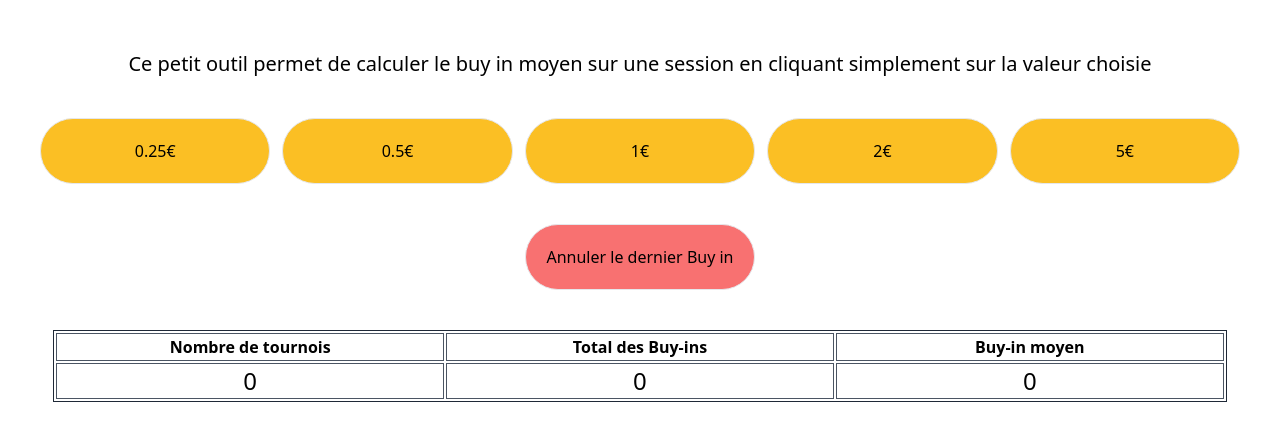
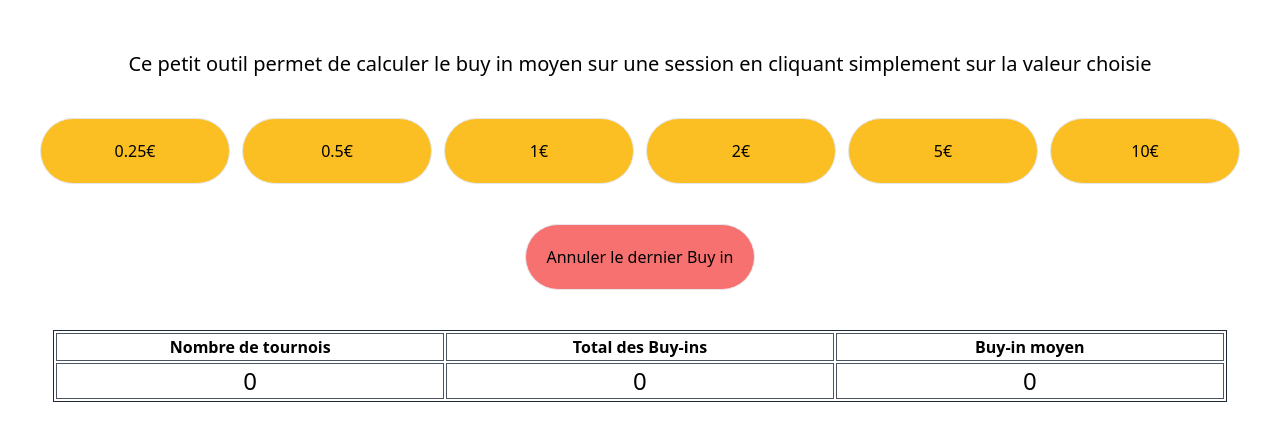
Before and after one commit to florian1881/AverageBuyIN, a plain HTML site: page index.html in a window 1280 px wide. Shown: the part 158-596 px from the top of the page. Drawn offline with nearby package versions, Linux system fonts and the light colour scheme.

Commit message:
10euros added + changement css [button p-5 > py-5

```diff
--- a/index.html
+++ b/index.html
@@ -15,12 +15,13 @@
     <p class="text-xl">Ce petit outil permet de calculer le buy in moyen sur une session en cliquant simplement sur la
         valeur choisie</p>
 
-    <div class="grid grid-cols-5 gap-3 m-10">
-        <button id="0.25" class="p-5 rounded-full border hover:bg-yellow-600 bg-yellow-400 myButton">0.25€</button>
-        <button id="0.5" class="p-5 rounded-full border hover:bg-yellow-600 bg-yellow-400 myButton">0.5€</button>
-        <button id="1" class="p-5 rounded-full border hover:bg-yellow-600 bg-yellow-400 myButton">1€</button>
-        <button id="2" class="p-5 rounded-full border hover:bg-yellow-600 bg-yellow-400 myButton">2€</button>
-        <button id="5" class="p-5 rounded-full border hover:bg-yellow-600 bg-yellow-400 myButton">5€</button>
+    <div class="grid grid-cols-6 gap-3 m-10">
+        <button id="0.25" class="py-5 rounded-full border hover:bg-yellow-600 bg-yellow-400 myButton">0.25€</button>
+        <button id="0.5" class="py-5 rounded-full border hover:bg-yellow-600 bg-yellow-400 myButton">0.5€</button>
+        <button id="1" class="py-5 rounded-full border hover:bg-yellow-600 bg-yellow-400 myButton">1€</button>
+        <button id="2" class="py-5 rounded-full border hover:bg-yellow-600 bg-yellow-400 myButton">2€</button>
+        <button id="5" class="py-5 rounded-full border hover:bg-yellow-600 bg-yellow-400 myButton">5€</button>
+        <button id="10" class="py-5 rounded-full border hover:bg-yellow-600 bg-yellow-400 myButton">10€</button>
     </div>
 
     <button id="remover" class="border p-5 rounded-full hover:bg-red-600 bg-red-400">Annuler le dernier Buy in</button>
```
